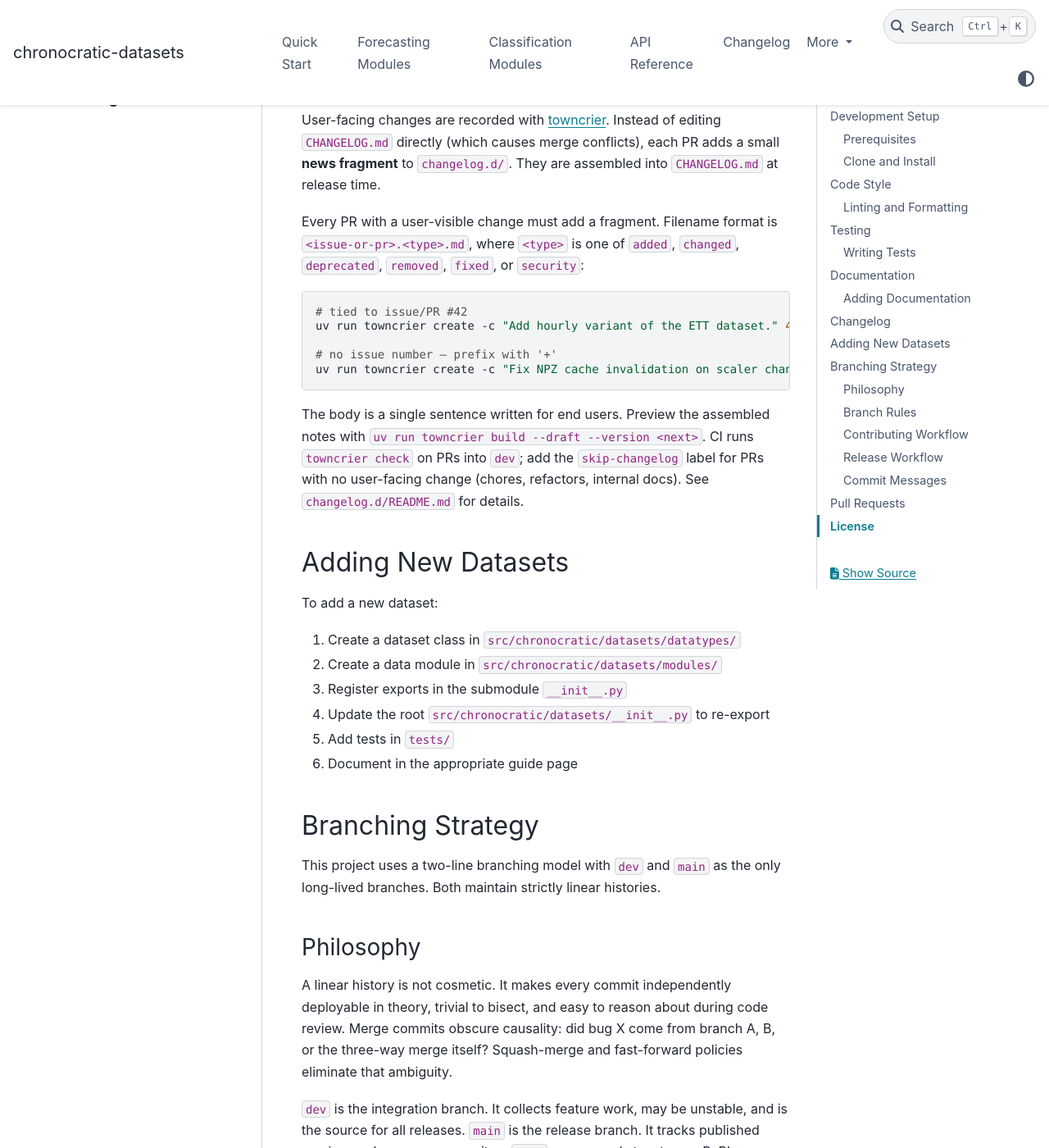
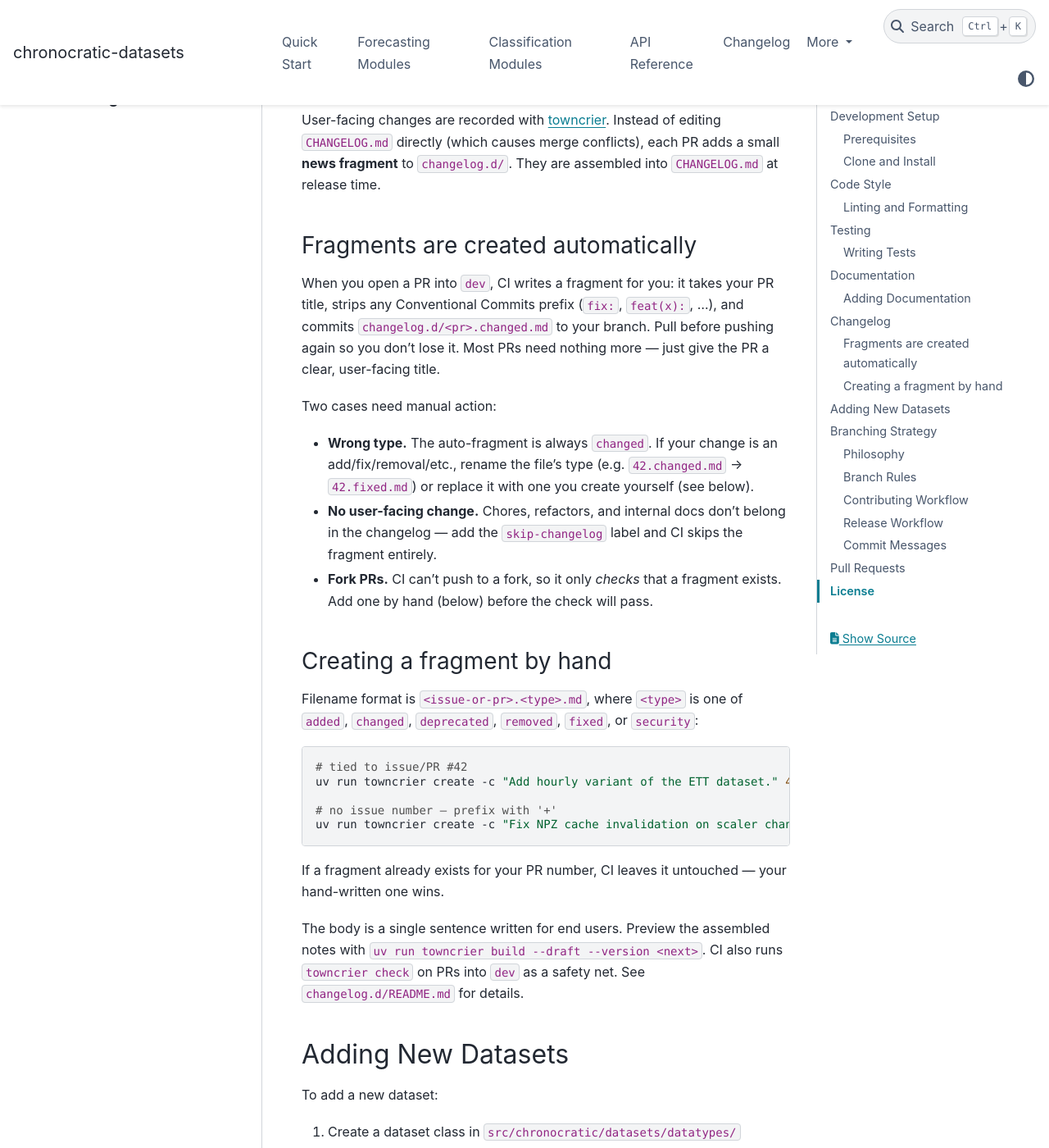
Before and after one commit to chronocratic/chronocratic-datasets, a Sphinx documentation site: the page built from docs/contributing.md, in a window 1280 px wide and 1400 px high, scrolled down 2409 px. Shown: the whole window at 82% size. Built offline with Sphinx 7.4.7 and the PyData theme 0.15.4, drawn with Linux system fonts in a browser that asks for light colours; the version number could not be read and is left out.

Commit message:
docs(contributing): document automatic changelog fragment creation
The changelog section described only the manual towncrier flow. Add the
auto-creation behaviour on dev PRs (title-derived fragment, default
`changed` type, skip-changelog opt-out, fork check-only) and clarify that
a hand-written fragment still wins over the auto one.

Co-Authored-By: Claude Opus 4.8 <noreply@anthropic.com>

````diff
--- a/docs/contributing.md
+++ b/docs/contributing.md
@@ -91,9 +91,29 @@ Instead of editing `CHANGELOG.md` directly (which causes merge conflicts), each
 adds a small **news fragment** to `changelog.d/`. They are assembled into
 `CHANGELOG.md` at release time.
 
-Every PR with a user-visible change must add a fragment. Filename format is
-`<issue-or-pr>.<type>.md`, where `<type>` is one of `added`, `changed`,
-`deprecated`, `removed`, `fixed`, or `security`:
+### Fragments are created automatically
+
+When you open a PR into `dev`, CI writes a fragment for you: it takes your PR
+title, strips any Conventional Commits prefix (`fix:`, `feat(x):`, …), and
+commits `changelog.d/<pr>.changed.md` to your branch. Pull before pushing again
+so you don't lose it. Most PRs need nothing more — just give the PR a clear,
+user-facing title.
+
+Two cases need manual action:
+
+- **Wrong type.** The auto-fragment is always `changed`. If your change is an
+  add/fix/removal/etc., rename the file's type (e.g. `42.changed.md` →
+  `42.fixed.md`) or replace it with one you create yourself (see below).
+- **No user-facing change.** Chores, refactors, and internal docs don't belong
+  in the changelog — add the `skip-changelog` label and CI skips the fragment
+  entirely.
+- **Fork PRs.** CI can't push to a fork, so it only *checks* that a fragment
+  exists. Add one by hand (below) before the check will pass.
+
+### Creating a fragment by hand
+
+Filename format is `<issue-or-pr>.<type>.md`, where `<type>` is one of `added`,
+`changed`, `deprecated`, `removed`, `fixed`, or `security`:
 
 ```bash
 # tied to issue/PR #42
@@ -103,10 +123,12 @@ uv run towncrier create -c "Add hourly variant of the ETT dataset." 42.added.md
 uv run towncrier create -c "Fix NPZ cache invalidation on scaler change." +cache.fixed.md
 ```
 
+If a fragment already exists for your PR number, CI leaves it untouched — your
+hand-written one wins.
+
 The body is a single sentence written for end users. Preview the assembled notes
-with `uv run towncrier build --draft --version <next>`. CI runs
-`towncrier check` on PRs into `dev`; add the `skip-changelog` label for PRs with no
-user-facing change (chores, refactors, internal docs). See `changelog.d/README.md`
+with `uv run towncrier build --draft --version <next>`. CI also runs
+`towncrier check` on PRs into `dev` as a safety net. See `changelog.d/README.md`
 for details.
 
 ## Adding New Datasets
````
